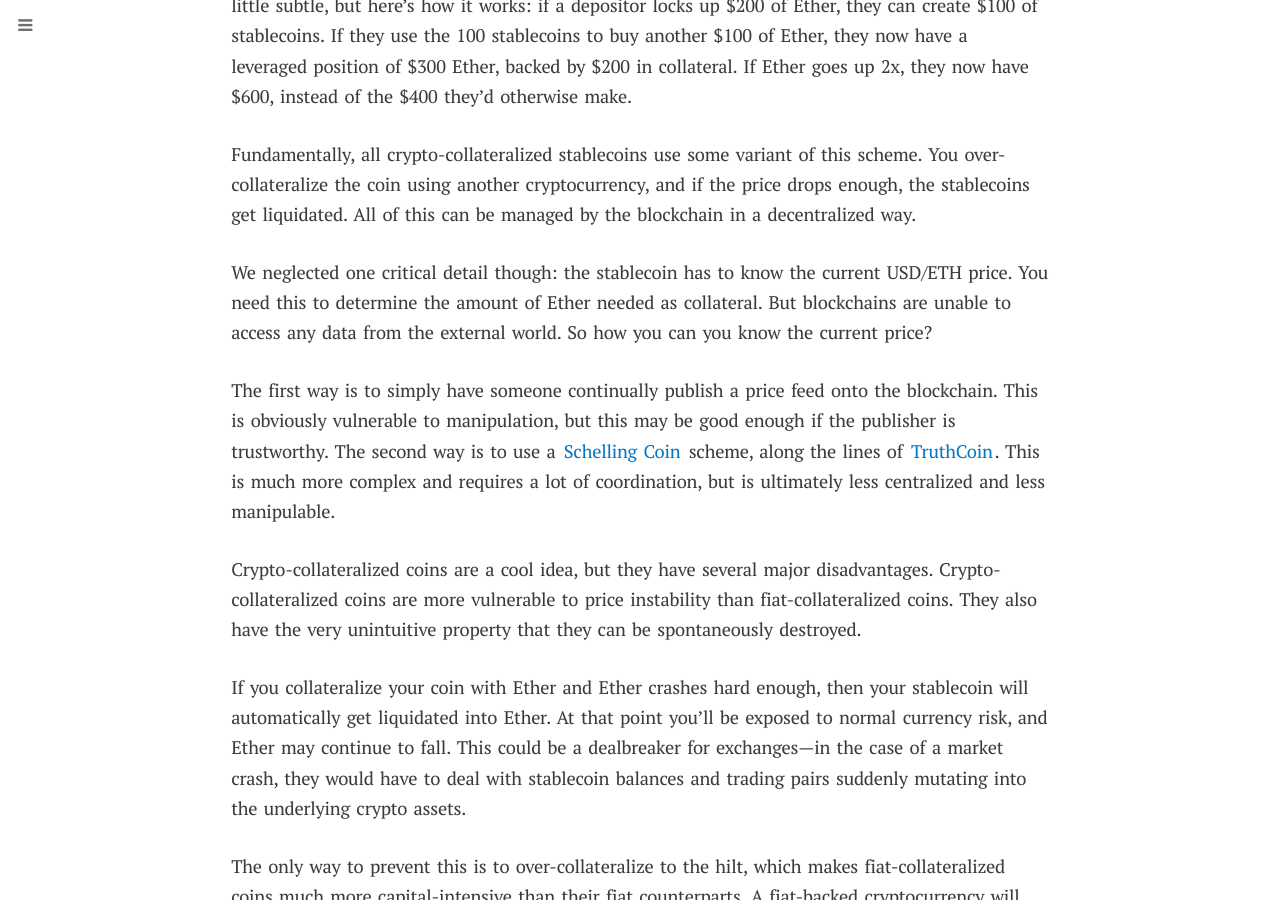
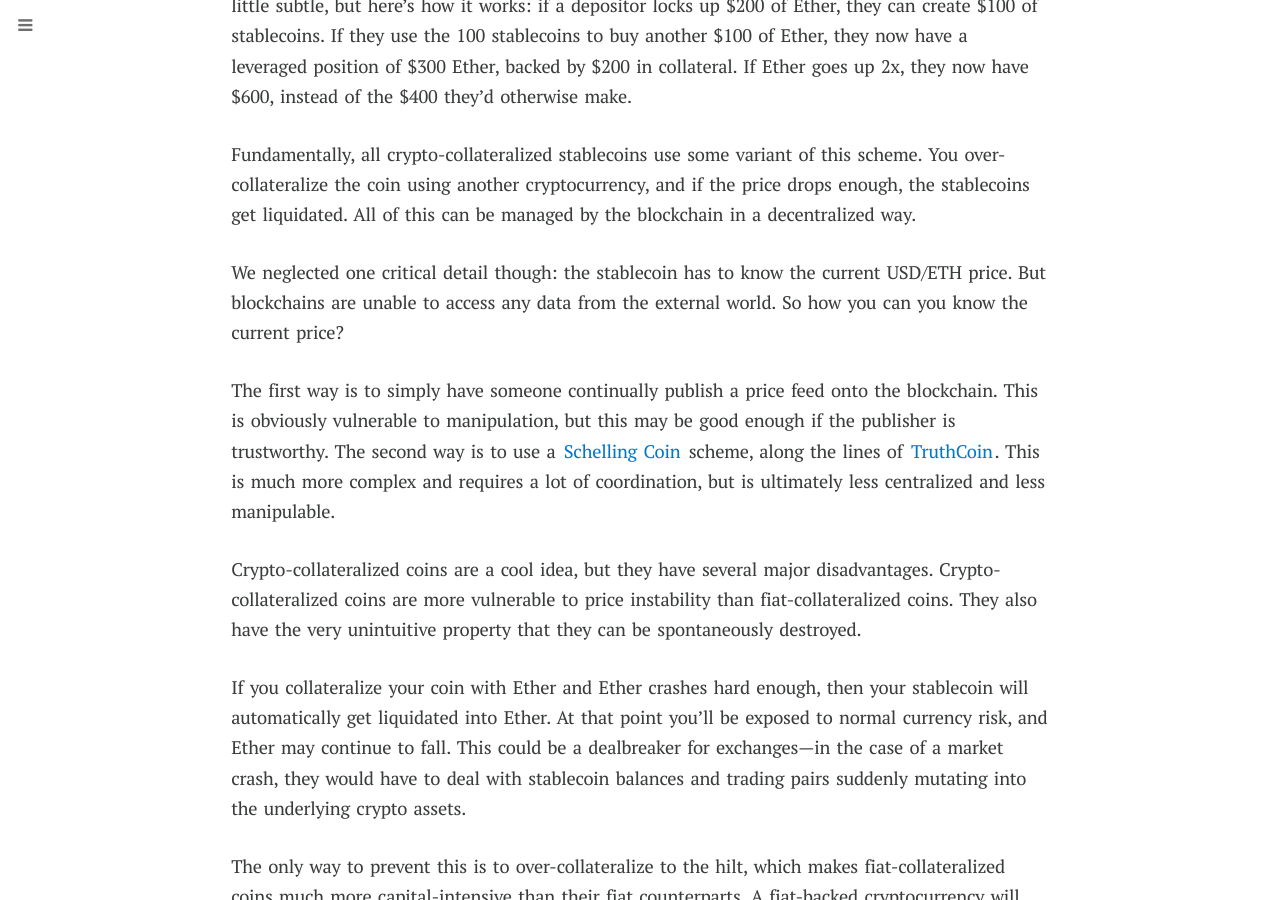
Before and after one commit to Ismenama5s/haseeb-qureshi.github.io, a Jekyll site: the page built from _posts/2018-02-19-stablecoins-designing-a-price-stable-cryptocurrency.md, in a window 1280 px wide and 900 px high, scrolled down 6776 px. Built offline with Jekyll 4.4.1, drawn with Linux system fonts in a browser that asks for light colours; nearby versions of some CDN libraries; some web fonts are replaced; comment, search, counter and statistics services are not loaded.

Commit message:
Minor edit

```diff
--- a/_posts/2018-02-19-stablecoins-designing-a-price-stable-cryptocurrency.md
+++ b/_posts/2018-02-19-stablecoins-designing-a-price-stable-cryptocurrency.md
@@ -108,7 +108,7 @@ But why would anyone want to lock up $200 of Ether to create some stablecoins? T
 
 Fundamentally, all crypto-collateralized stablecoins use some variant of this scheme. You over-collateralize the coin using another cryptocurrency, and if the price drops enough, the stablecoins get liquidated. All of this can be managed by the blockchain in a decentralized way.
 
-We neglected one critical detail though: the stablecoin has to know the current USD/ETH price. You need this to determine the amount of Ether needed as collateral. But blockchains are unable to access any data from the external world. So how you can you know the current price?
+We neglected one critical detail though: the stablecoin has to know the current USD/ETH price. But blockchains are unable to access any data from the external world. So how you can you know the current price?
 
 The first way is to simply have someone continually publish a price feed onto the blockchain. This is obviously vulnerable to manipulation, but this may be good enough if the publisher is trustworthy. The second way is to use a [Schelling Coin](https://blog.ethereum.org/2014/03/28/schellingcoin-a-minimal-trust-universal-data-feed/) scheme, along the lines of [TruthCoin](http://www.truthcoin.info/papers/truthcoin-whitepaper.pdf). This is much more complex and requires a lot of coordination, but is ultimately less centralized and less manipulable.
 
```
